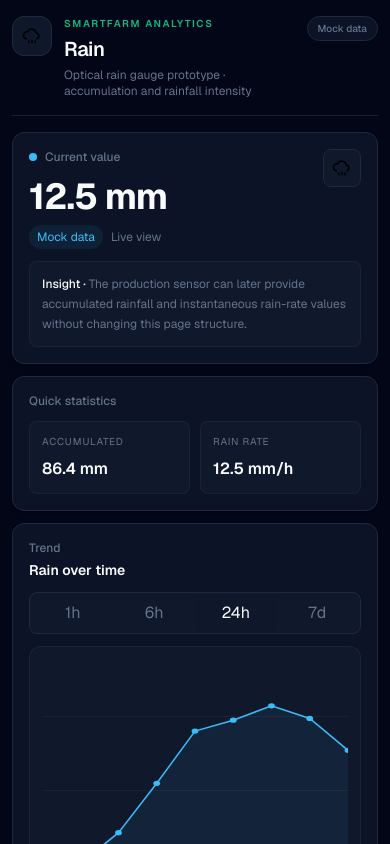
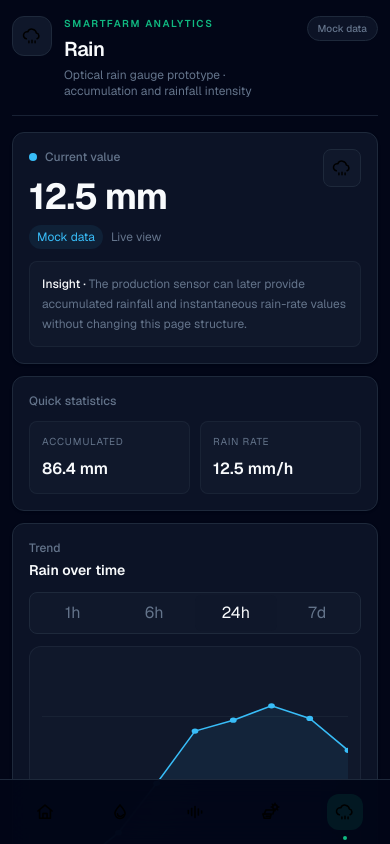
Before and after one commit to s6602025910057-collab/smartfarm, a Next.js app: page /rain in a window 390 px wide. Shown: the top 844 px of the page. Built offline with nearby package versions, Linux system fonts and the light colour scheme.

Commit message:
feat: mount responsive navigation globally

```diff
--- a/app/layout.tsx
+++ b/app/layout.tsx
@@ -1,5 +1,6 @@
 import type { Metadata } from "next";
 import { Geist, Geist_Mono } from "next/font/google";
+import { SiteNav } from "@/components/navigation/site-nav";
 import "./globals.css";
 
 const geistSans = Geist({
@@ -33,6 +34,7 @@ export default function RootLayout({ children }: LayoutProps<"/">) {
     <html lang="en" className={`${geistSans.variable} ${geistMono.variable}`} suppressHydrationWarning>
       <body className="min-h-screen">
         <script dangerouslySetInnerHTML={{ __html: themeInitScript }} />
+        <SiteNav />
         {children}
       </body>
     </html>
```
